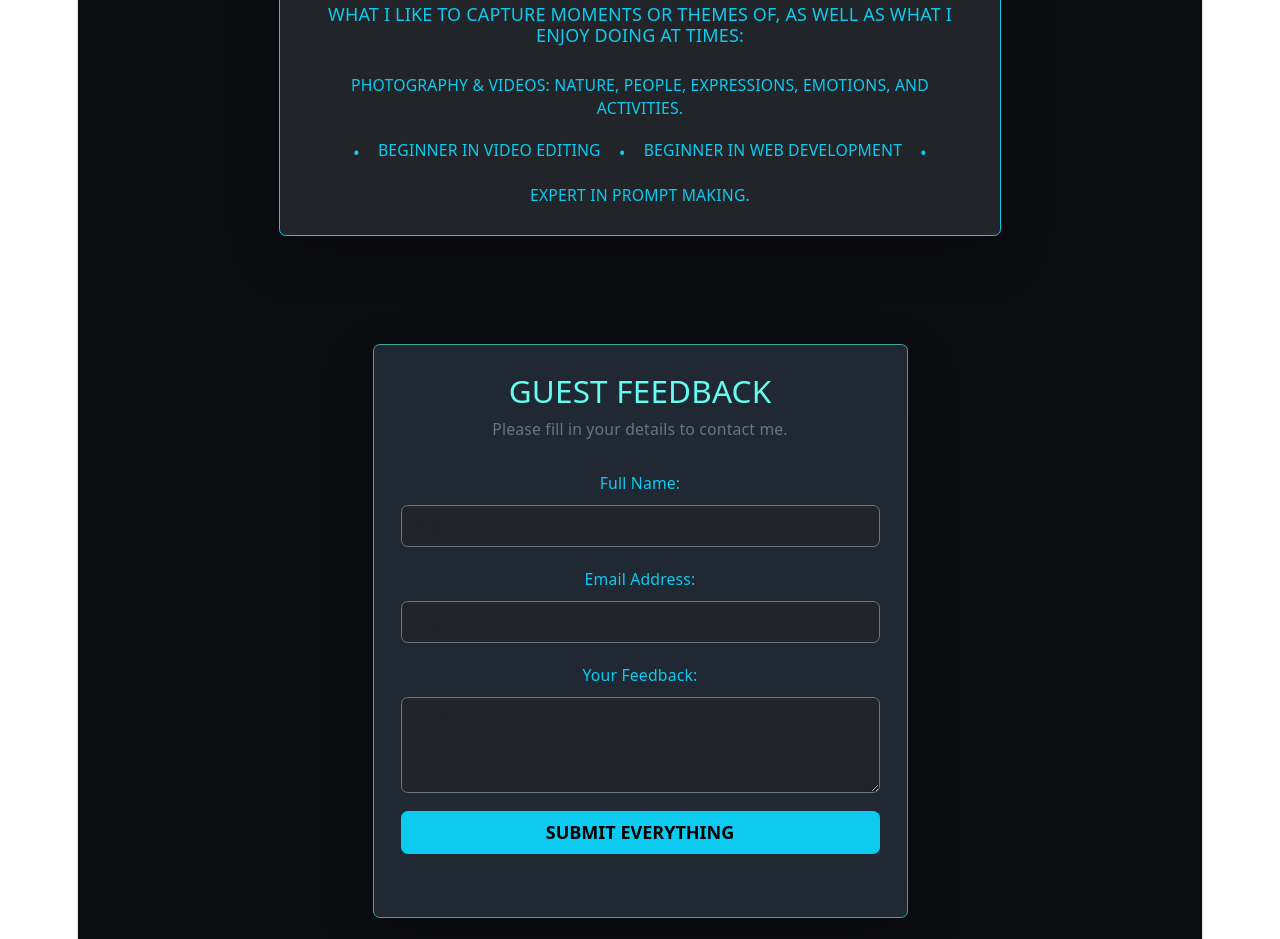
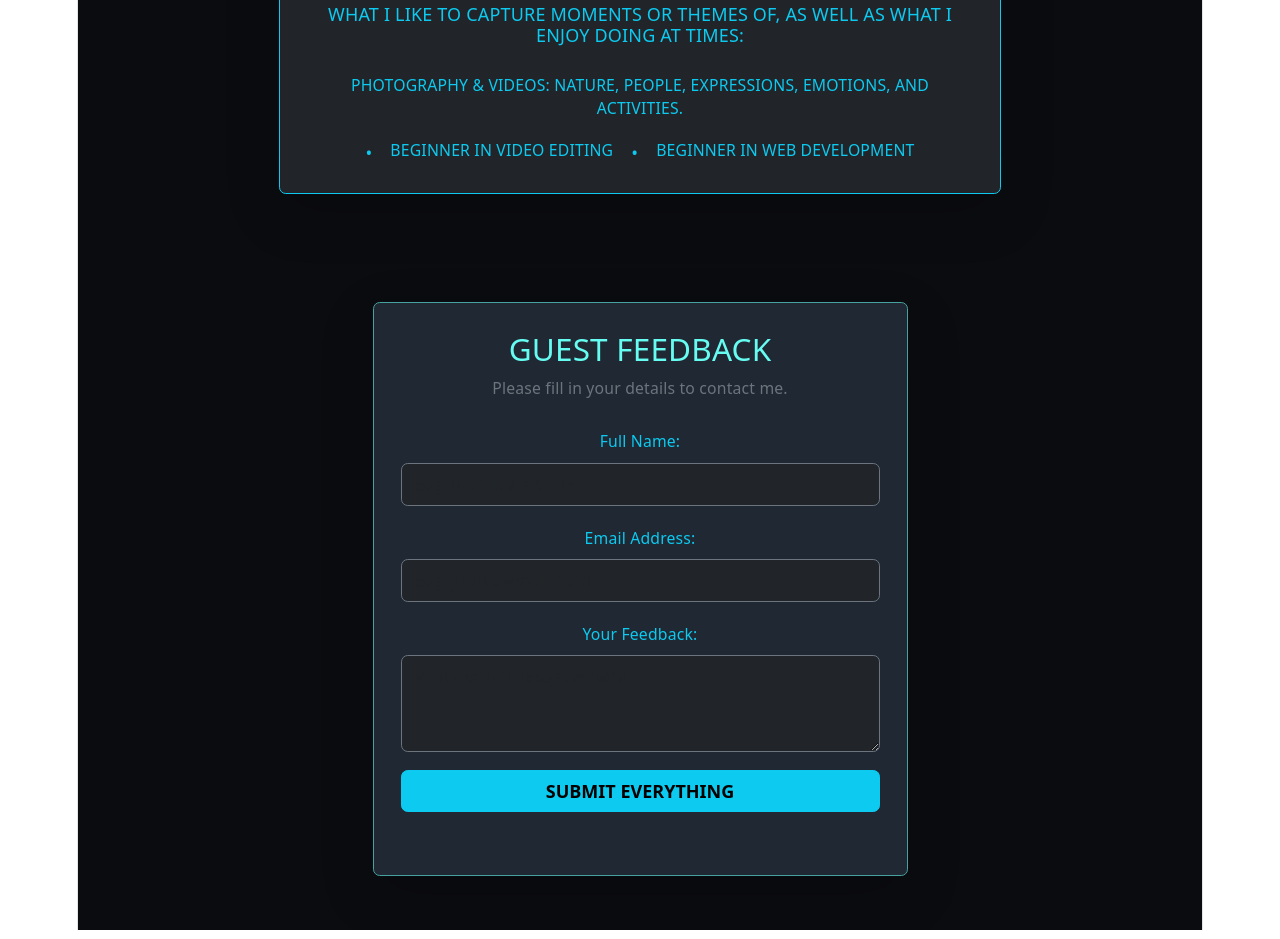
Before and after one commit to Marc-4ries/MyPortfolio, a React (Vite) app: page / in a window 1280 px wide. Shown: the part 1400-2339 px from the top of the page. Built offline with nearby package versions, Linux system fonts and the light colour scheme; no server answers.

Commit message:
A few more fixes...

```diff
--- a/src/About.tsx
+++ b/src/About.tsx
@@ -50,10 +50,6 @@ export default function About() {
               <li className="text-uppercase fw-medium small text-info">
                 Beginner in Web Development
               </li>
-              <li className="text-info">•</li>
-              <li className="text-uppercase fw-medium small text-info">
-                Expert in prompt making.
-              </li>
             </ul>
           </Card>
         </Col>
```
